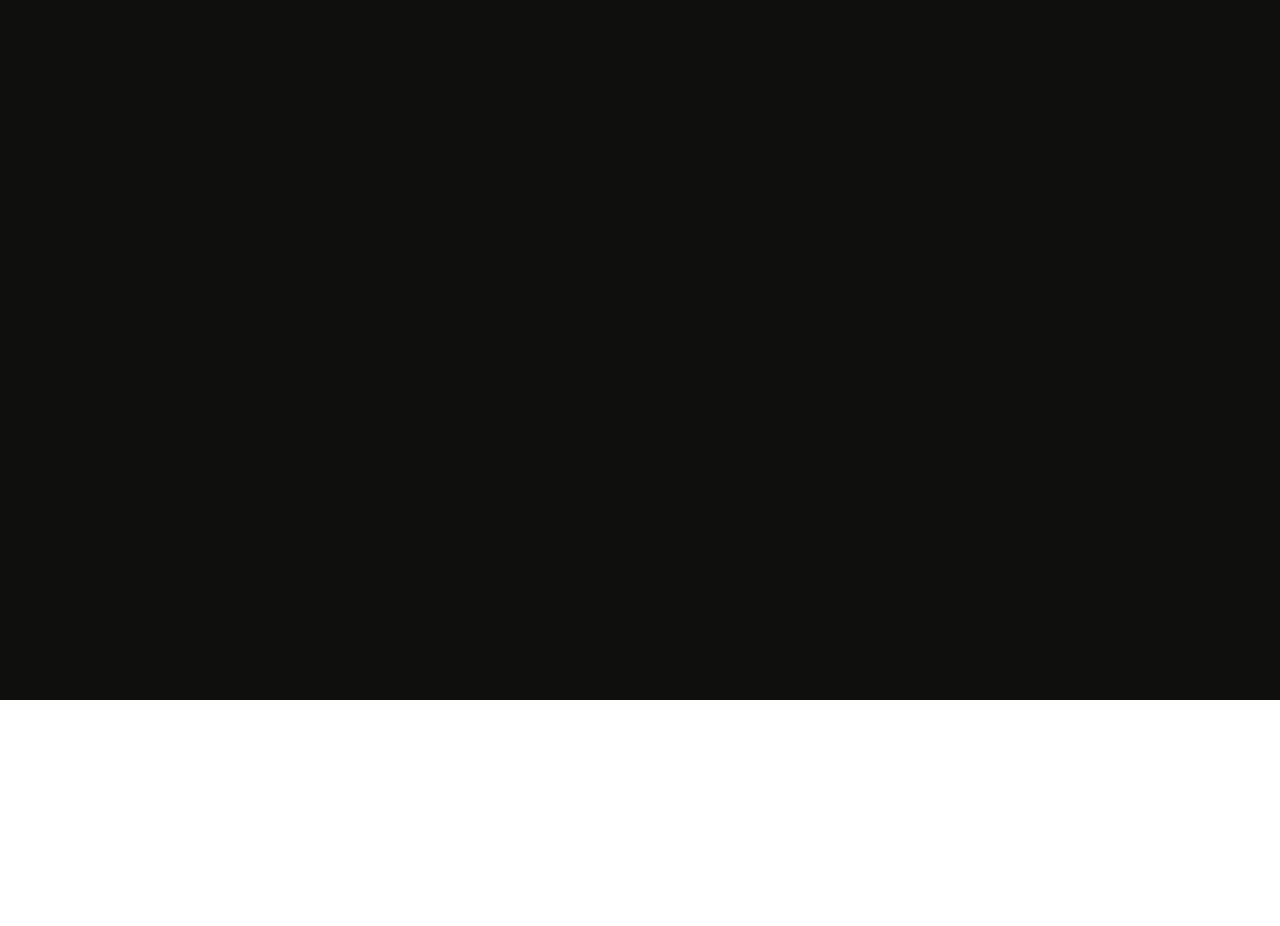
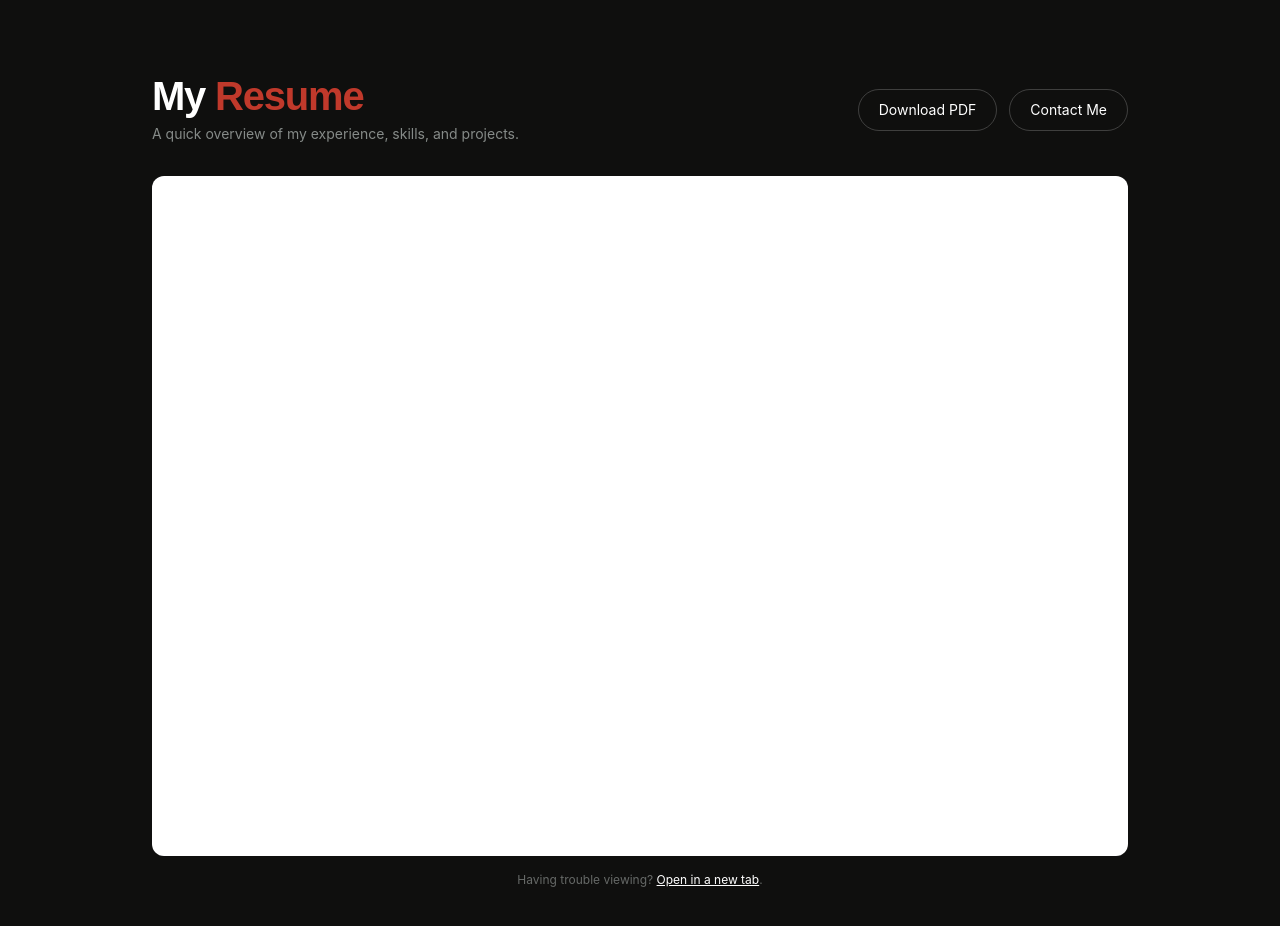
Before and after one commit to PAWN445/portfolio, a React (Vite) app: page /resume in a window 1280 px wide. Shown: the part 100-1026 px from the top of the page. Before the commit the page ends 800 px from the top, so only its background shows below. Built offline with nearby package versions, Linux system fonts and the light colour scheme.

Commit message:
add view resume

```diff
--- a/src/App.tsx
+++ b/src/App.tsx
@@ -9,6 +9,7 @@ import BlogPost from './component/Blogpost'
 import BlogPage from './component/Blogpage'
 import Certifications from './component/Certification'
 import ContactMe from './component/ContactMe'
+import ViewResume from './component/Resume'
 
 function Home() {
   return (
@@ -46,6 +47,7 @@ function App() {
         <Route path="/contact" element={<ContactMe />} />
         <Route path="/projects" element={<Project />} />
         <Route path="/aboutme" element={<AboutMe />} />
+        <Route path="/resume" element={<ViewResume />} />
         <Route path="/certifications" element={<Certifications />} />
         <Route path="/blog" element={<BlogPage />} />
         <Route path="/blog/:slug" element={<BlogPost />} />
--- a/src/component/BasicInfo.tsx
+++ b/src/component/BasicInfo.tsx
@@ -33,12 +33,9 @@ function BasicInfo(){
 
 
           <div className="flex flex-wrap gap-3 mb-7">
-          <Link className="flex items-center gap-2 px-5 py-2.5 text-sm rounded-full border border-white/20 text-white" to="/contact">Contact Me</Link>
-            <button className="flex items-center gap-2 px-5 py-2.5 text-sm rounded-full border border-white/20 text-white">
-              View Resume
-            </button>
+            <Link className="flex items-center gap-2 px-5 py-2.5 text-sm rounded-full border border-white/20 text-white" to="/contact">Contact Me</Link>
+            <Link className="flex items-center gap-2 px-5 py-2.5 text-sm rounded-full border border-white/20 text-white" to="/resume">View Resume</Link>
             <Link className="flex items-center gap-2 px-5 py-2.5 text-sm rounded-full border border-white/20 text-white" to="/aboutme">About Me</Link>
-
             <Link className="flex items-center gap-2 px-5 py-2.5 text-sm rounded-full border border-white/20 text-white" to="/certifications">Certifications</Link>
           </div>
         </div>
--- /dev/null
+++ b/src/component/Resume.tsx
@@ -0,0 +1,68 @@
+import { Link } from 'react-router-dom'
+
+function ViewResume() {
+  return (
+    <>
+      <div className="max-w-5xl mx-auto px-6 py-16" id="view-resume">
+        {/* Header */}
+        <div className="flex flex-wrap items-center justify-between gap-4 mb-8">
+          <div>
+            <h1
+              className="font-black leading-none tracking-tight text-white mb-2"
+              style={{ fontSize: '40px', fontFamily: 'Raleway, sans-serif', letterSpacing: '-0.03em' }}
+            >
+              My <span style={{ color: '#C0392B' }}>Resume</span>
+            </h1>
+            <p className="text-sm" style={{ color: 'rgba(232,240,237,0.55)' }}>
+              A quick overview of my experience, skills, and projects.
+            </p>
+          </div>
+
+          <div className="flex flex-wrap gap-3">
+            <a
+              href="/resume.pdf"
+              download="Arnold_Manalo_Resume.pdf"
+              className="flex items-center gap-2 px-5 py-2.5 text-sm rounded-full border border-white/20 text-white hover:bg-white/10 transition-colors"
+            >
+              Download PDF
+            </a>
+            <Link
+              className="flex items-center gap-2 px-5 py-2.5 text-sm rounded-full border border-white/20 text-white hover:bg-white/10 transition-colors"
+              to="/contact"
+            >
+              Contact Me
+            </Link>
+          </div>
+        </div>
+
+        {/* PDF Preview */}
+        <div className="rounded-xl overflow-hidden border border-white/10 bg-white" style={{ height: '85vh' }}>
+          <iframe
+            src="/resume.pdf"
+            title="Arnold Manalo Resume"
+            className="w-full h-full"
+          >
+            <p className="p-6 text-center">
+              Your browser can't preview PDFs.{' '}
+              <a href="/resume.pdf" download className="underline">
+                Download the resume instead
+              </a>
+              .
+            </p>
+          </iframe>
+        </div>
+
+        {/* Fallback link below preview, in case iframe fails on mobile */}
+        <p className="text-xs mt-4 text-center" style={{ color: 'rgba(232,240,237,0.4)' }}>
+          Having trouble viewing?{' '}
+          <a href="/resume.pdf" target="_blank" rel="noopener noreferrer" className="underline text-white">
+            Open in a new tab
+          </a>
+          .
+        </p>
+      </div>
+    </>
+  )
+}
+
+export default ViewResume
```
Also changed, not shown: 1 other file (tests, documents, lock files or other folders).
